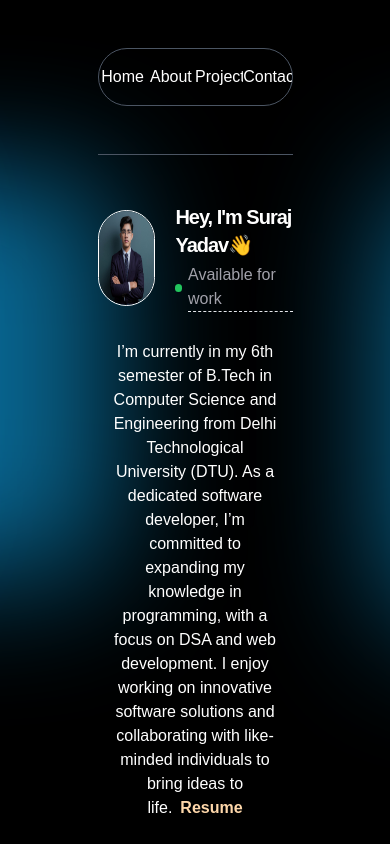
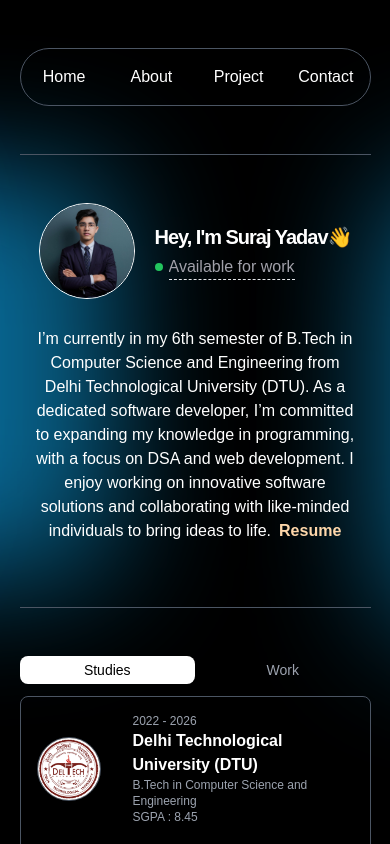
Before and after one commit to surajyadav1975/MyPortfolio, a React (Vite) app in the folder frontend/: page / in a window 390 px wide. Shown: the top 844 px of the page. Built offline with nearby package versions, Linux system fonts and the light colour scheme.

Commit message:
responsive

```diff
--- a/frontend/src/index.css
+++ b/frontend/src/index.css
@@ -140,3 +140,28 @@ body {
     transform: translate(0px, 0px);
   }
 }
+
+@media (max-width: 1282px) {
+  body {
+    margin-left: 20%;
+    margin-right: 20%;
+  }
+}
+@media (max-width: 1024px) {
+  body {
+    margin-left: 10%;
+    margin-right: 10%;
+  }
+}
+@media (max-width: 770px) {
+  body {
+    margin-left: 10%;
+    margin-right: 10%;
+  }
+}
+@media (max-width: 550px) {
+  body {
+    margin-left: 5%;
+    margin-right: 5%;
+  }
+}
```
